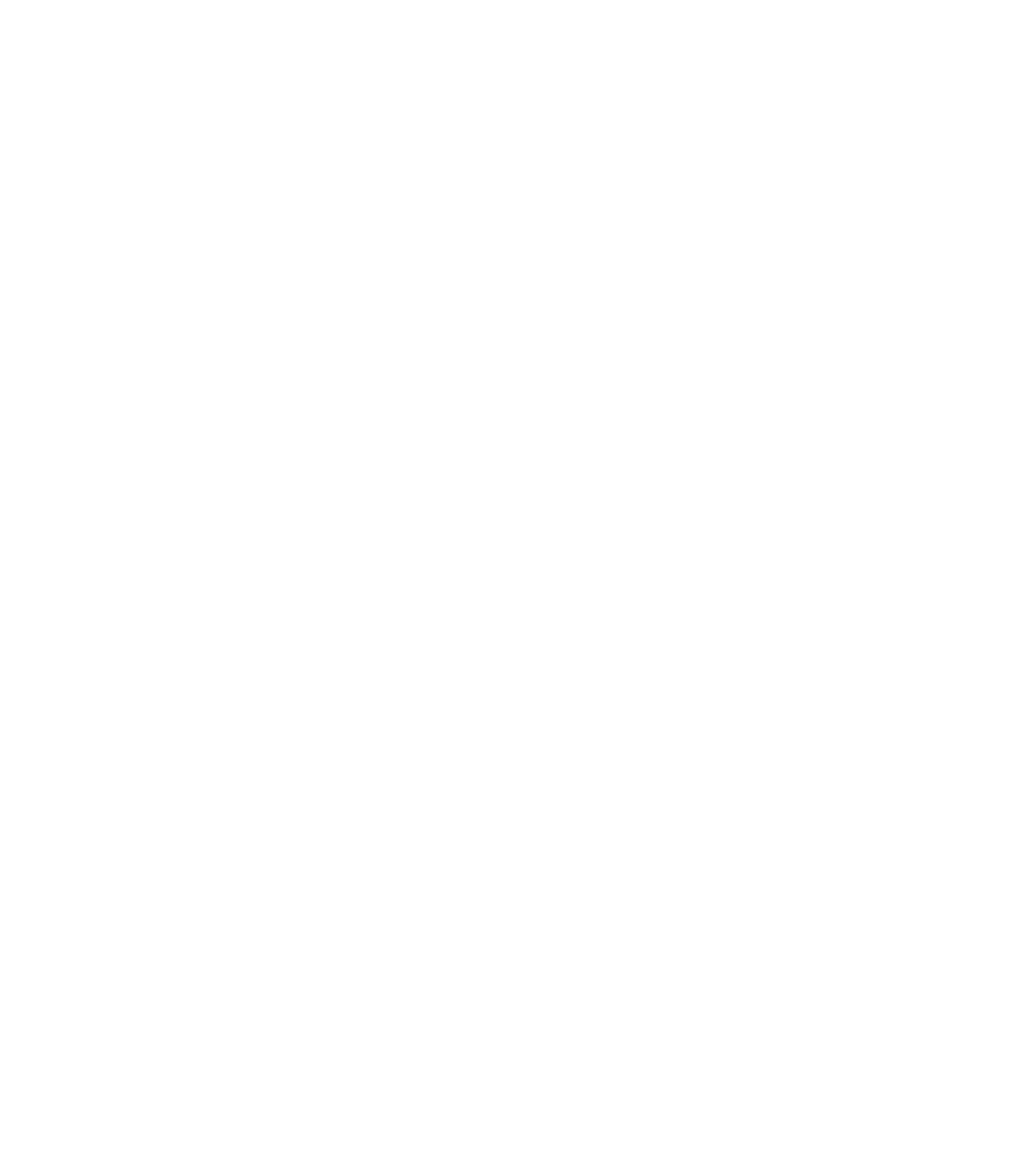
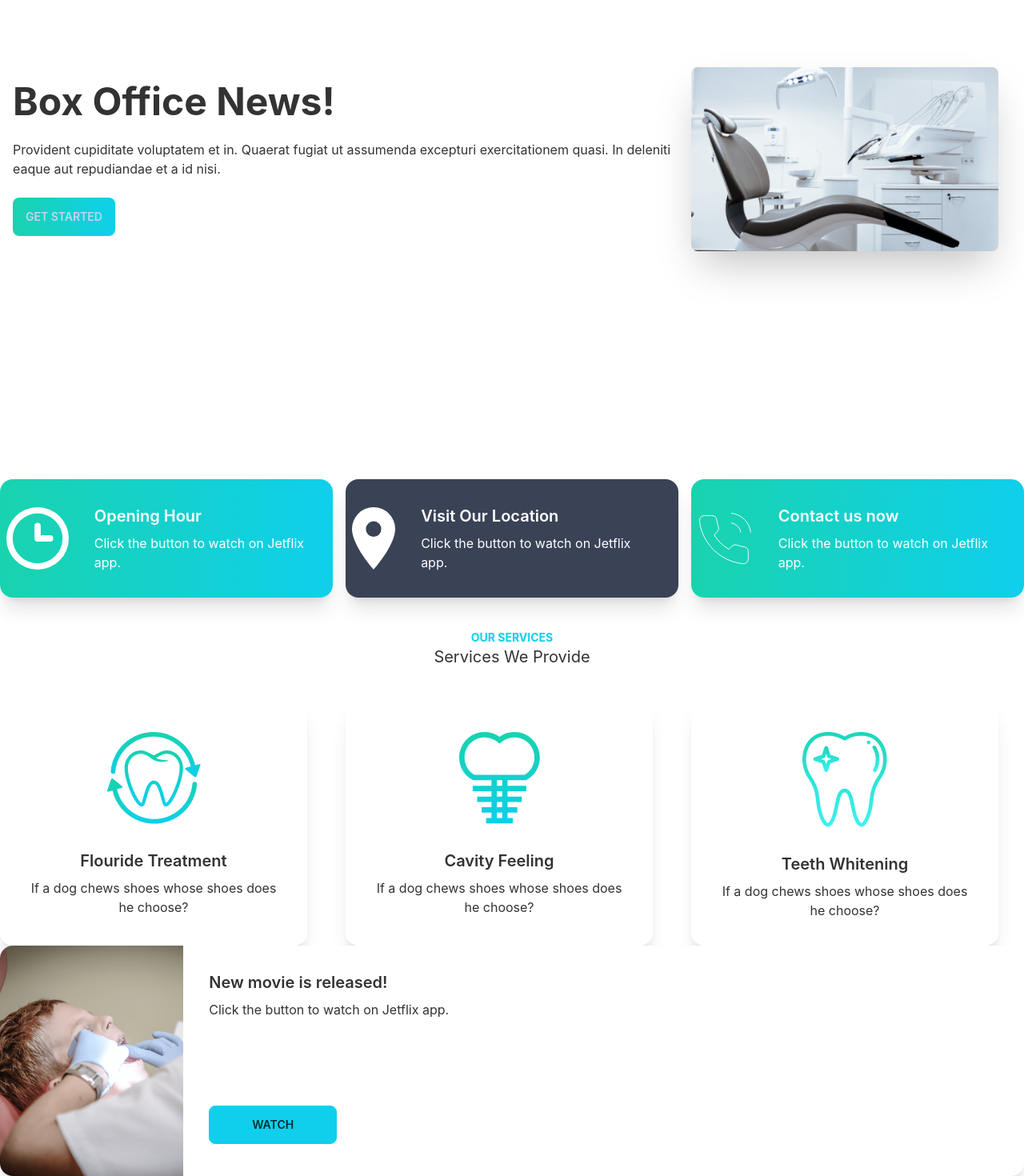
Before and after one commit to bayezidmir/doctors-portal, a React (Create React App) app: page / in a window 1280 px wide. Shown: the part 265-1735 px from the top of the page at 80% size. Before the commit the page ends 800 px from the top, so only its background shows below. Built offline with nearby package versions, Linux system fonts and the light colour scheme.

Commit message:
service section added

```diff
--- a/src/App.js
+++ b/src/App.js
@@ -8,7 +8,7 @@
 
 function App() {
   return (
-    <div className="App">
+    <div>
       <Navbar />
       <Routes>
         <Route path="/" element={<Home />} />
--- /dev/null
+++ b/src/pages/Home/Banner.js
@@ -0,0 +1,25 @@
+import React from "react";
+import chair from "../../assets/images/chair.png";
+
+const Banner = () => {
+  return (
+    <div class="hero min-h-screen ">
+      <div class="hero-content flex-col lg:flex-row-reverse">
+        <img src={chair} class="max-w-sm rounded-lg shadow-2xl mr-4" />
+        <div>
+          <h1 class="text-5xl font-bold">Box Office News!</h1>
+          <p class="py-6">
+            Provident cupiditate voluptatem et in. Quaerat fugiat ut assumenda
+            excepturi exercitationem quasi. In deleniti eaque aut repudiandae et
+            a id nisi.
+          </p>
+          <button class="btn bg-gradient-to-r from-secondary to-primary border-none">
+            Get Started
+          </button>
+        </div>
+      </div>
+    </div>
+  );
+};
+
+export default Banner;
--- a/src/pages/Home/Home.js
+++ b/src/pages/Home/Home.js
@@ -1,9 +1,14 @@
 import React from "react";
+import Banner from "./Banner";
+import Info from "./Info";
+import Services from "./Services";
 
 const Home = () => {
   return (
     <div>
-      <h2 class="text-lime-600">This is Home</h2>
+      <Banner />
+      <Info />
+      <Services />
     </div>
   );
 };
--- /dev/null
+++ b/src/pages/Home/Info.js
@@ -0,0 +1,25 @@
+import React from "react";
+import InfoCard from "./InfoCard";
+import clock from "../../assets/icons/clock.svg";
+import marker from "../../assets/icons/marker.svg";
+import phone from "../../assets/icons/phone.svg";
+
+const info = () => {
+  return (
+    <div class="container mx-auto grid grid-cols-3 gap-4 text-white ">
+      <InfoCard
+        img={clock}
+        title="Opening Hour"
+        bgClass="bg-gradient-to-r from-secondary to-primary"
+      />
+      <InfoCard img={marker} title="Visit Our Location" bgClass="bg-accent" />
+      <InfoCard
+        img={phone}
+        title="Contact us now"
+        bgClass="bg-gradient-to-r from-secondary to-primary"
+      />
+    </div>
+  );
+};
+
+export default info;
--- /dev/null
+++ b/src/pages/Home/InfoCard.js
@@ -0,0 +1,17 @@
+import React from "react";
+
+const infoCard = ({ img, title, bgClass }) => {
+  return (
+    <div class={`card card-side shadow-xl pl-2 ${bgClass}`}>
+      <figure>
+        <img src={img} alt="Movie" />
+      </figure>
+      <div class="card-body">
+        <h2 class="card-title">{title}</h2>
+        <p>Click the button to watch on Jetflix app.</p>
+      </div>
+    </div>
+  );
+};
+
+export default infoCard;
--- /dev/null
+++ b/src/pages/Home/ServiceCard.js
@@ -0,0 +1,17 @@
+import React from "react";
+
+const ServiceCard = ({ img, title }) => {
+  return (
+    <div class="card w-96 bg-base-100 shadow-xl">
+      <figure class="px-10 pt-10">
+        <img src={img} alt="Shoes" class="rounded-xl" />
+      </figure>
+      <div class="card-body items-center text-center">
+        <h2 class="card-title">{title}</h2>
+        <p>If a dog chews shoes whose shoes does he choose?</p>
+      </div>
+    </div>
+  );
+};
+
+export default ServiceCard;
--- /dev/null
+++ b/src/pages/Home/Services.js
@@ -0,0 +1,27 @@
+import React from "react";
+import ServiceCard from "./ServiceCard";
+import fluoride from "../../assets/images/fluoride.png";
+import cavity from "../../assets/images/cavity.png";
+import whitening from "../../assets/images/whitening.png";
+import SpecialService from "./SpecialService";
+
+const Services = () => {
+  return (
+    <>
+      <div class="py-10">
+        <h3 class="text-center text-sm text-primary font-bold">OUR SERVICES</h3>
+        <h3 class="text-xl text-center">Services We Provide</h3>
+      </div>
+      <div class="grid grid-cols-3 gap-4">
+        <ServiceCard img={fluoride} title="Flouride Treatment" />
+        <ServiceCard img={cavity} title="Cavity Feeling " />
+        <ServiceCard img={whitening} title="Teeth Whitening" />
+      </div>
+      <div>
+        <SpecialService />
+      </div>
+    </>
+  );
+};
+
+export default Services;
--- /dev/null
+++ b/src/pages/Home/SpecialService.js
@@ -0,0 +1,20 @@
+import React from "react";
+import treatment from "../../assets/images/treatment.png";
+
+const SpecialService = () => {
+  return (
+    <div class="max-auto card card-side bg-base-100 shadow-xl ">
+      <figure>
+        <img src={treatment} alt="Movie" class="h-72" />
+      </figure>
+      <div class="card-body  ">
+        <h2 class="card-title">New movie is released!</h2>
+        <p>Click the button to watch on Jetflix app.</p>
+        <button class="btn btn-primary w-40">Watch</button>
+        <div class="card-actions justify-end"></div>
+      </div>
+    </div>
+  );
+};
+
+export default SpecialService;
--- a/src/pages/Shared/Navbar.js
+++ b/src/pages/Shared/Navbar.js
@@ -25,7 +25,7 @@
     </>
   );
   return (
-    <div class="navbar bg-base-100 ">
+    <div class="container mx-auto navbar bg-base-100 ">
       <div class="navbar-start">
         <div class="dropdown">
           <label tabindex="0" class="btn btn-ghost lg:hidden">
@@ -51,7 +51,7 @@
             {menuItems}
           </ul>
         </div>
-        <a class="btn btn-ghost normal-case text-xl">Doctorss Portal</a>
+        <a class="btn btn-ghost normal-case text-xl">Doctors Portal</a>
       </div>
       <div class="navbar-center hidden lg:flex">
         <ul class="menu menu-horizontal p-0">{menuItems}</ul>
```
